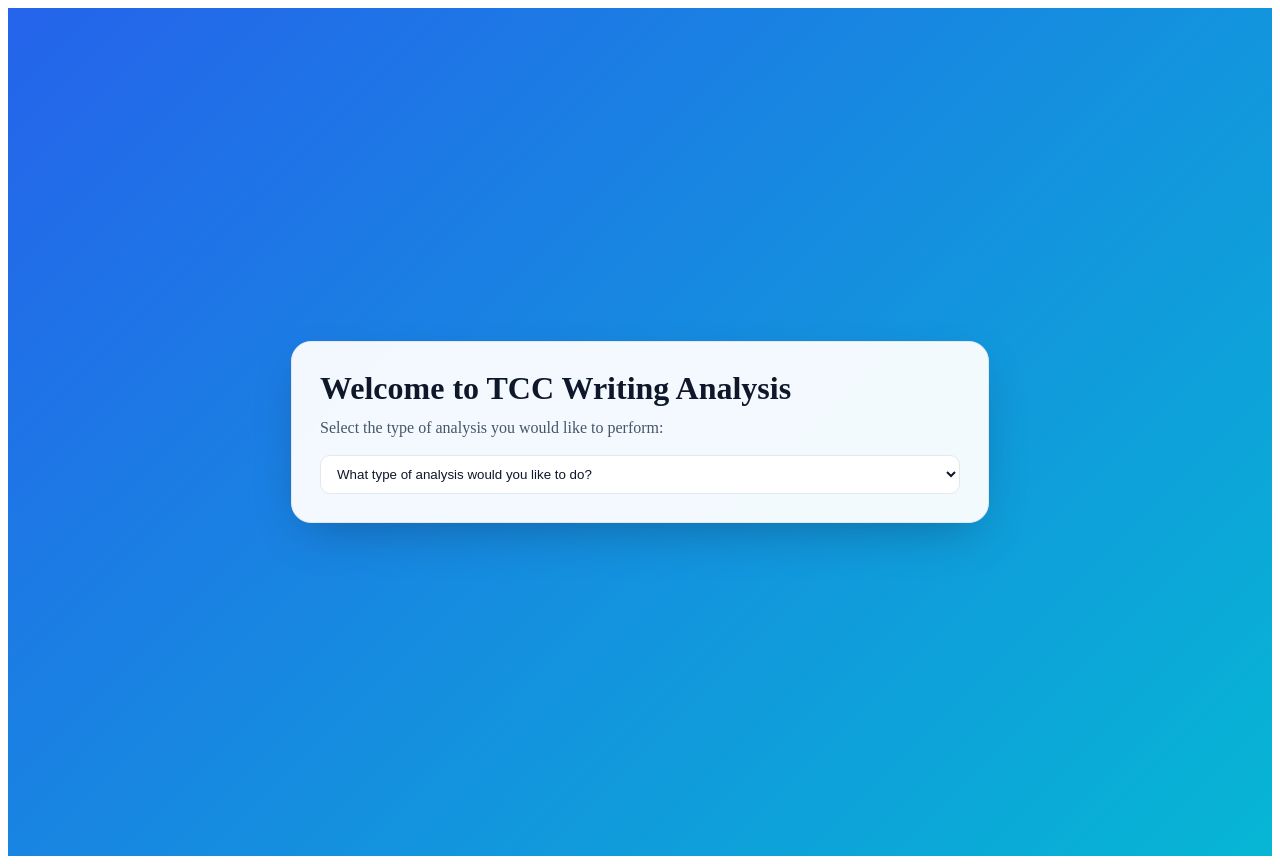
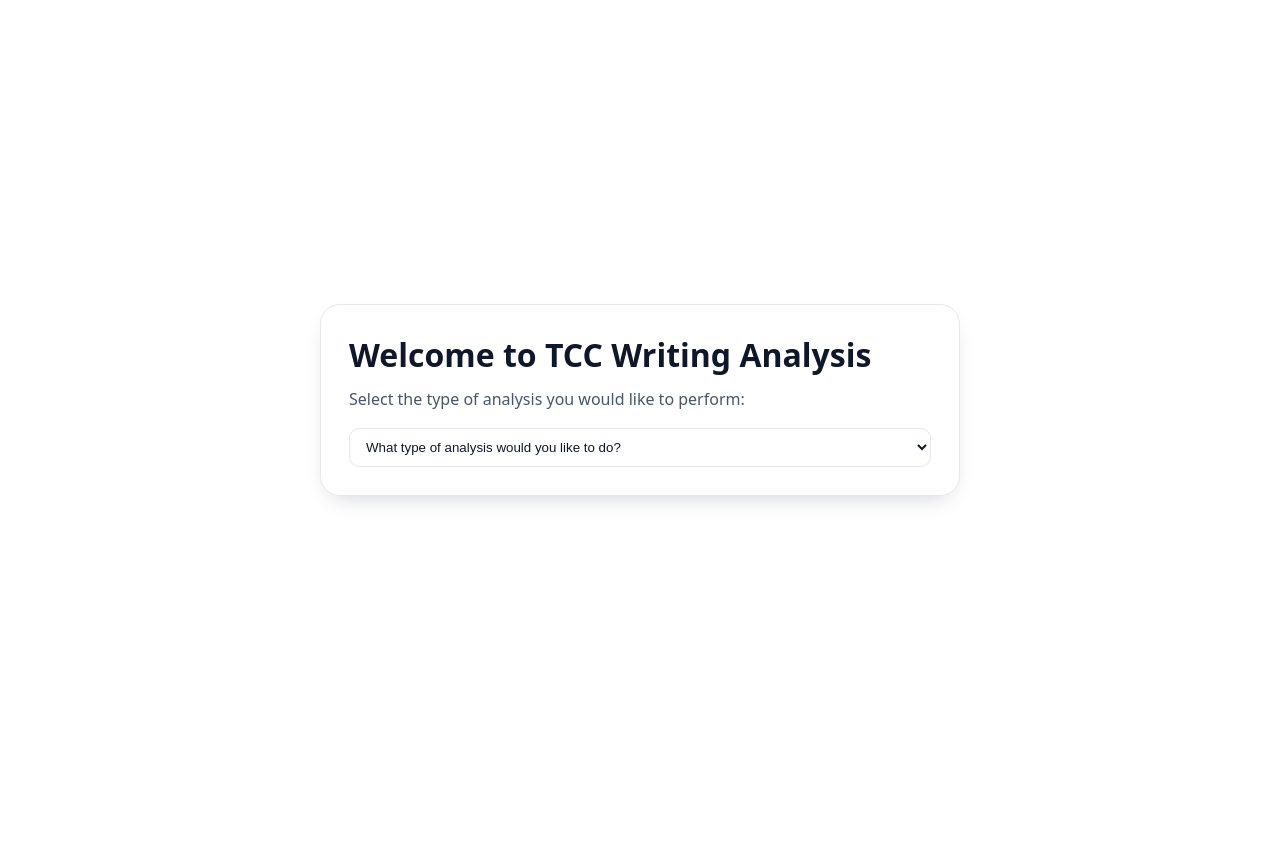
Before and after one commit to jackieobrien1564383/NLP-Insights-Capstone, a React (Create React App) app in the folder frontend/: page / in a window 1280 px wide. After the commit the page ends 800 px from the top, so only its background shows below. Built offline with nearby package versions, Linux system fonts and the light colour scheme; no server answers.

Commit message:
Update ttc.css
removed the blue background and reverted to plain white

```diff
--- a/frontend/src/styles/ttc.css
+++ b/frontend/src/styles/ttc.css
@@ -12,6 +12,14 @@
   --ttc-glow: rgba(37, 99, 235, .55);
 }
 
+html, body {
+  margin: 0;
+  font-family: system-ui, -apple-system, "Segoe UI", Roboto, "Helvetica Neue",
+               Arial, "Noto Sans", "Apple Color Emoji", "Segoe UI Emoji";
+  color: #0f172a;
+  background: #fff;
+}
+*, *::before, *::after { box-sizing: border-box; }
 
 /* Base button — supports both .ttc-button and .ttc-btn */
 button.ttc-button, .ttc-button,
@@ -113,7 +121,7 @@ button.ttc-btn,    .ttc-btn {
   display: grid;
   place-items: center;
   padding: 24px;
-  background: linear-gradient(135deg, var(--ttc-grad-start), var(--ttc-grad-end));
+  background: #fff;
 }
 
 /* ======================
@@ -121,11 +129,13 @@ button.ttc-btn,    .ttc-btn {
    ====================== */
 .tcc-card {
   width: min(640px, 100%);
-  background: rgba(255,255,255,.95);
+  /* a touch more solid so text pops on busy hosts */
+  background: rgba(255,255,255,.98);
   backdrop-filter: blur(10px);
   border: 1px solid var(--ttc-border);
   border-radius: 20px;
-  box-shadow: 0 18px 48px -16px rgba(15,23,42,.35);
+  /* soften the shadow a bit for an informational UI */
+  box-shadow: 0 10px 24px -12px rgba(15,23,42,.25);
   padding: 28px;
 }
 
```
